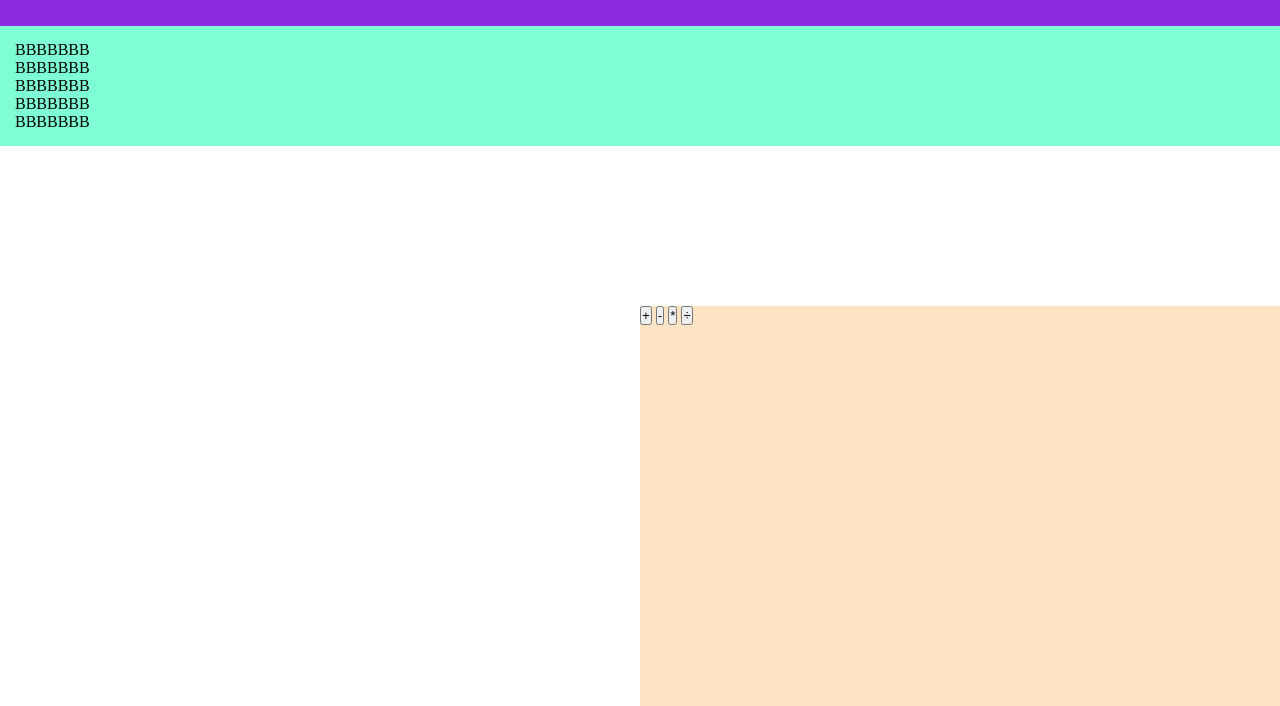
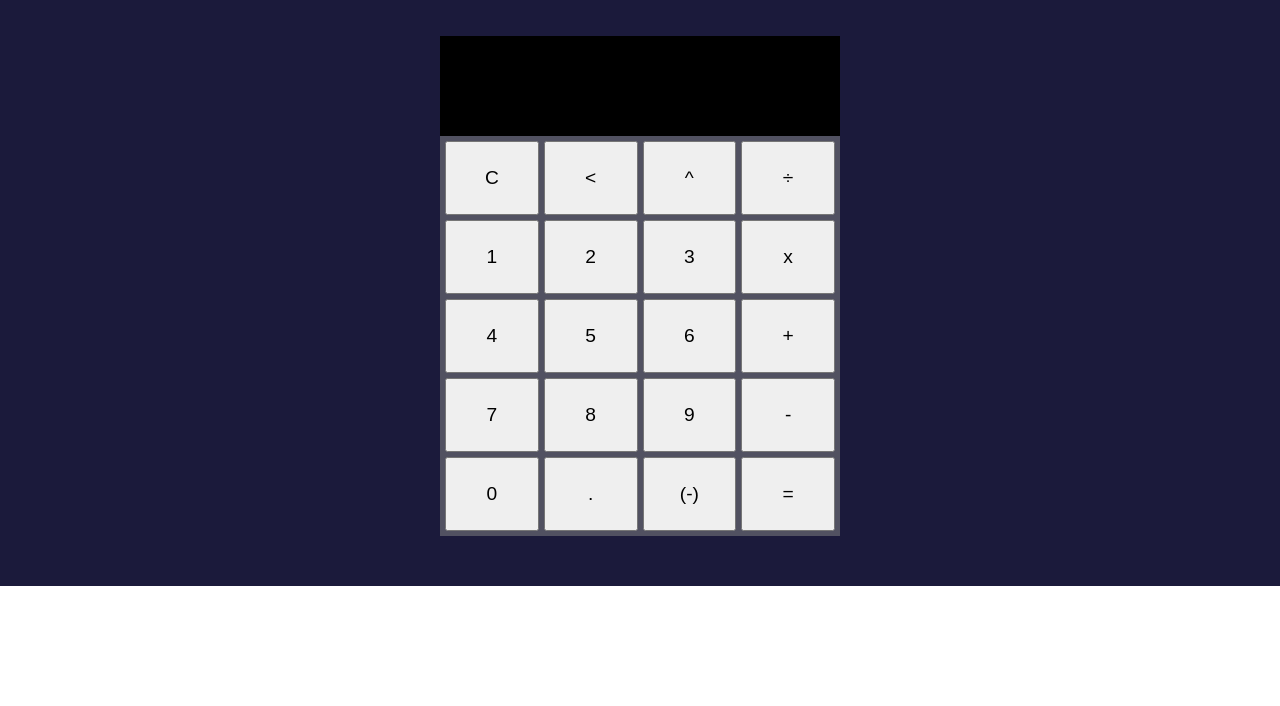
Before and after one commit to alvinkarl07-stack/Kalkylator-, a plain HTML site: page index.html in a window 1280 px wide. Shown: the part 94-800 px from the top of the page. Drawn offline with nearby package versions, Linux system fonts and the light colour scheme.

Commit message:
fixade hela kalk layout

```diff
--- a/index.html
+++ b/index.html
@@ -4,7 +4,10 @@
     <meta charset="UTF-8">
     <meta name="viewport" content="width=device-width, initial-scale=1.0">
     <title>Document</title>
-    <script src="script.js"></script>
+    <script src="https://cdnjs.cloudflare.com/ajax/libs/mathjs/10.0.0/math.js",
+             type="module" src="script.js">
+    </script>
+
     <link rel="stylesheet" href="style.css">
 
 </head>
@@ -12,21 +15,35 @@
     <header >
         <h1>Kalkylator</h1>
     </header>
-    <main id="menu">
-        <div class="sidemenu">
-            <div id=""sidemenu1> BBBBBBB</div>
-            <div id=""sidemenu2> BBBBBBB</div>
-            <div id=""sidemenu3> BBBBBBB</div>
-            <div id=""sidemenu4> BBBBBBB</div>
-            <div id=""sidemenu5> BBBBBBB</div>
+    <main>
+        <div class="kalkylator">
+            <output id="summaruta"></output>
+
+            <div class="buttons">
+                <button > C </button>
+                <button > &lt; </button>
+                <button > ^ </button>
+                <button > ÷ </button>
+                <button > 1 </button>
+                <button > 2 </button>
+                <button > 3 </button>
+                <button > x </button>
+                <button > 4 </button>
+                <button > 5 </button>
+                <button > 6 </button>
+                <button > + </button>
+                <button > 7 </button>
+                <button > 8 </button>
+                <button > 9 </button>
+                <button > - </button>
+                <button > 0 </button>
+                <button > . </button>
+                <button> (-) </button>
+                <button > = </button>
+
+
+            </div>
         </div>
-        <div class="kalkylator">
-            <button id="addition"> + </button>
-            <button id=""subtraktion> - </button>
-            <button id="multiplikation"> * </button>
-            <button id="dividera"> ÷ </button>
-        </div>
-
     </main>
 </body>
 </html>
--- a/script.js
+++ b/script.js
@@ -0,0 +1,36 @@
+const math = require('mathjs');
+
+const expression = '2 + 3 * sqrt(4) / 2';
+const result = math.evaluate(expression);
+
+console.log(`The result of the expression "${expression}" is ${result}`);
+
+
+function sum(){
+
+}
+function handleAction(){
+    let buttons=document.getElementsByClassName("buttons");
+    document.getElementById("summaruta") === buttons
+
+
+
+}
+function init(){
+    let buttons=document.getElementsByClassName("buttons");
+    buttons.addEventListener('click' , handleAction);
+
+    document.getElementsByClassName('keydown' , function(event){
+          if (event.code === '1,2,3,4,5,6,,7,8,9,0'){
+            handleAction()
+          }
+          if (event.code === Enter){
+            sum();
+         }
+}); }
+function calc(){
+
+}
+
+
+window.onload = init;
--- a/style.css
+++ b/style.css
@@ -8,7 +8,7 @@ flex-direction: column;
 }
 header{
     width: 100%;
-    height: 15vh;
+    height: 10vh;
     display: flex;
     align-items: center;
     justify-content: center;
@@ -16,27 +16,55 @@ header{
 
 }
 main{
+    display: flex;
+    align-items: center;
+    justify-content: center;
     width: 100%;
     height: 100%;
-    background-color:aquamarine;
+    background-color:rgb(27, 26, 59);
 }
 div{
-    --display: flex;
-    --align-items: center;
-    --justify-content: center;
-}
-.sidemenu{
-    width: 15%;
-    height: auto;
-    background-color: aquamarine;
-    padding: 15px;
-    outline: 10px  rgb(102, 14, 51) ;
+    display: flex;
+    align-items: center;
+    justify-content: center;
+    border: none;
 }
 .kalkylator{
-position: absolute;
-  bottom: 0px;
-  right: 0px;
-  width: 50%;
-  height: 50%;
-  background-color: bisque;
+    width: 400px;
+    height: 500px;
+    background-color: white;
+    margin: 50px 0;
+    display: flex;
+    flex-direction: column;
+ }
+#summaruta{
+    height: 20%;
+    width: 100%;
+    background-color: rgb(0, 0, 0);
+    color: white;
+    display: flex;
+    align-items: center;
+    justify-content: flex-end;
+    padding: 0 15px;
+    font-size: 2rem;
+    box-sizing: border-box;
+ }
+.buttons{
+    flex: 1;
+    width: 100%;
+    display: grid;
+    grid-template-columns: repeat(4, 1fr);
+    grid-auto-rows: 1fr;
+    gap: 5px;
+    padding: 5px;
+    box-sizing: border-box;
+    background-color: rgb(81, 81, 97);
+ }
+button{
+    width: 100%;
+    height: 100%;
+    font-size: 1.2rem;
 }
+button:hover{
+    background-color: rgb(104, 104, 119);
+}
```
